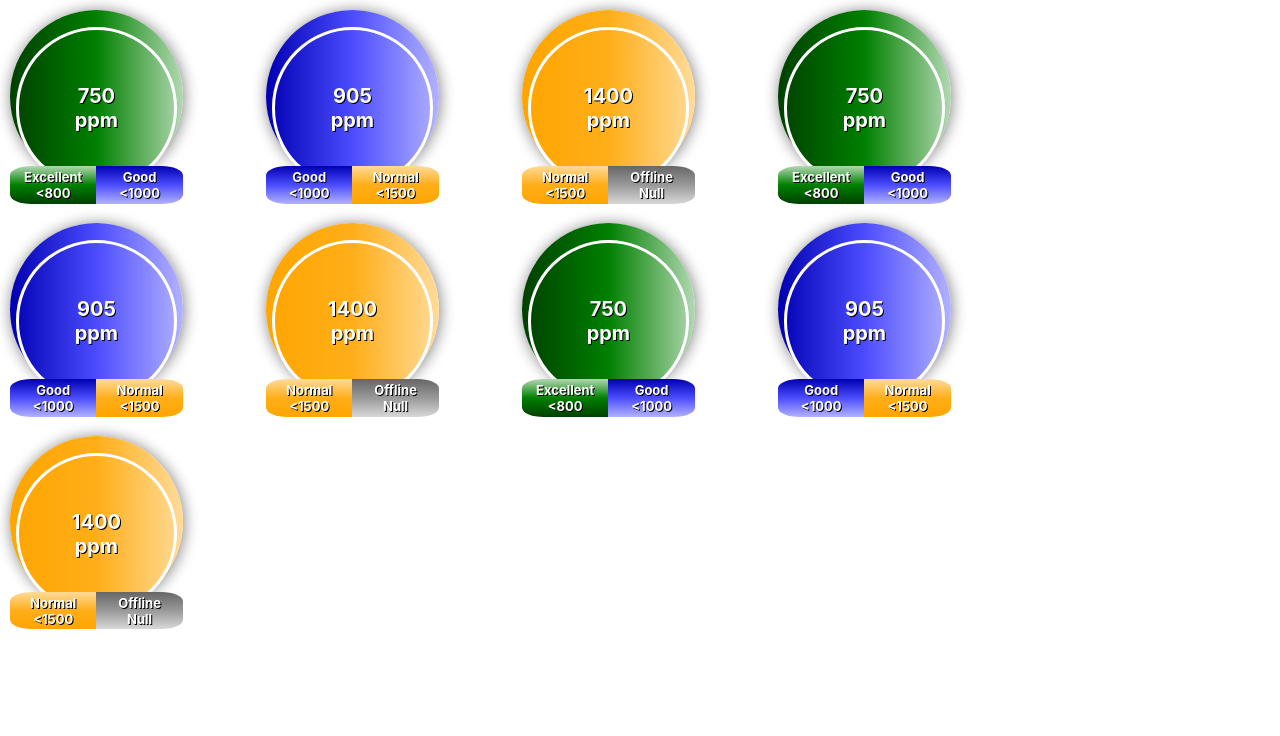
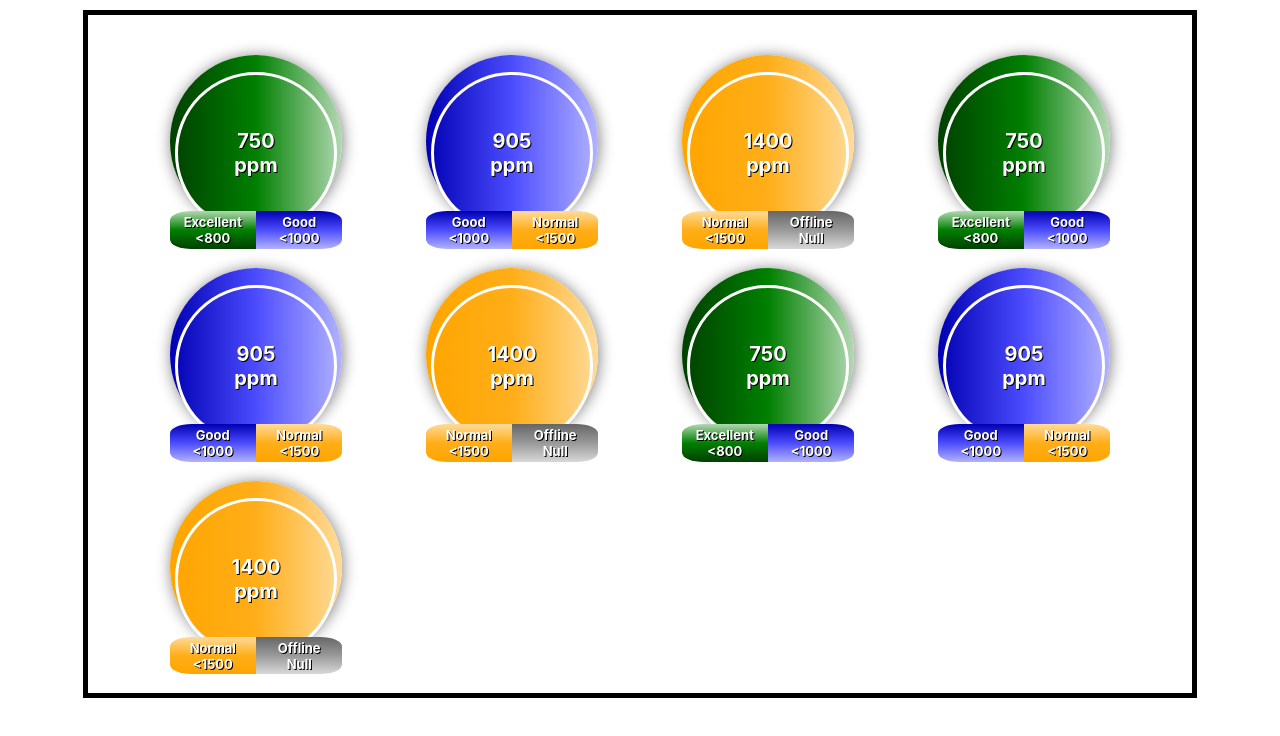
Before and after one commit to Uzair05/innoAir_page, a React (Create React App) app: page / in a window 1280 px wide. Shown: the top 736 px of the page. Built offline with nearby package versions, Linux system fonts and the light colour scheme.

Commit message:
created display board

```diff
--- a/src/components/DisplayBoard.css
+++ b/src/components/DisplayBoard.css
@@ -4,5 +4,12 @@
   display: grid;
   grid-template-columns: auto auto auto auto;
   row-gap: 40px;
-  padding: 10px;
+  padding: 40px;
+
+  margin: 10px auto;
+  border: 5px solid black;
 }
+
+div.displayBoard > div {
+  margin: auto;
+}
```
